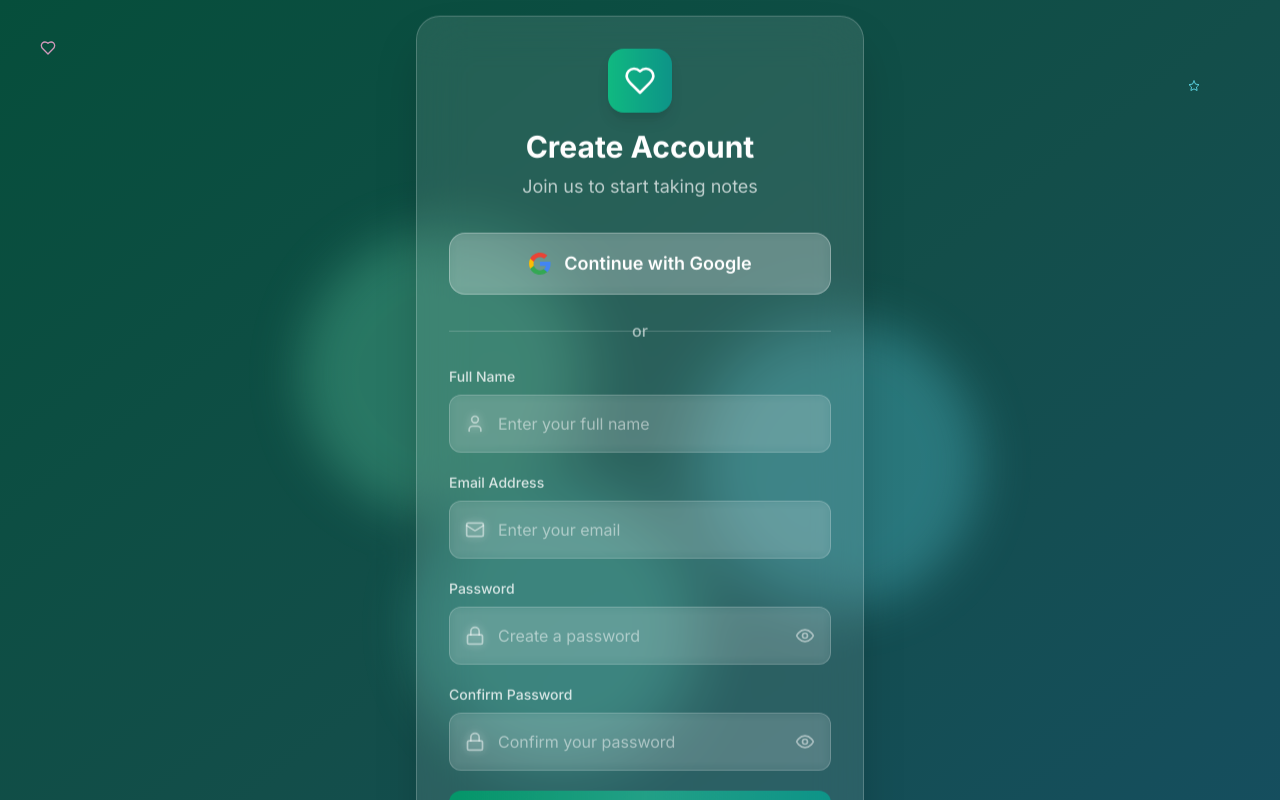
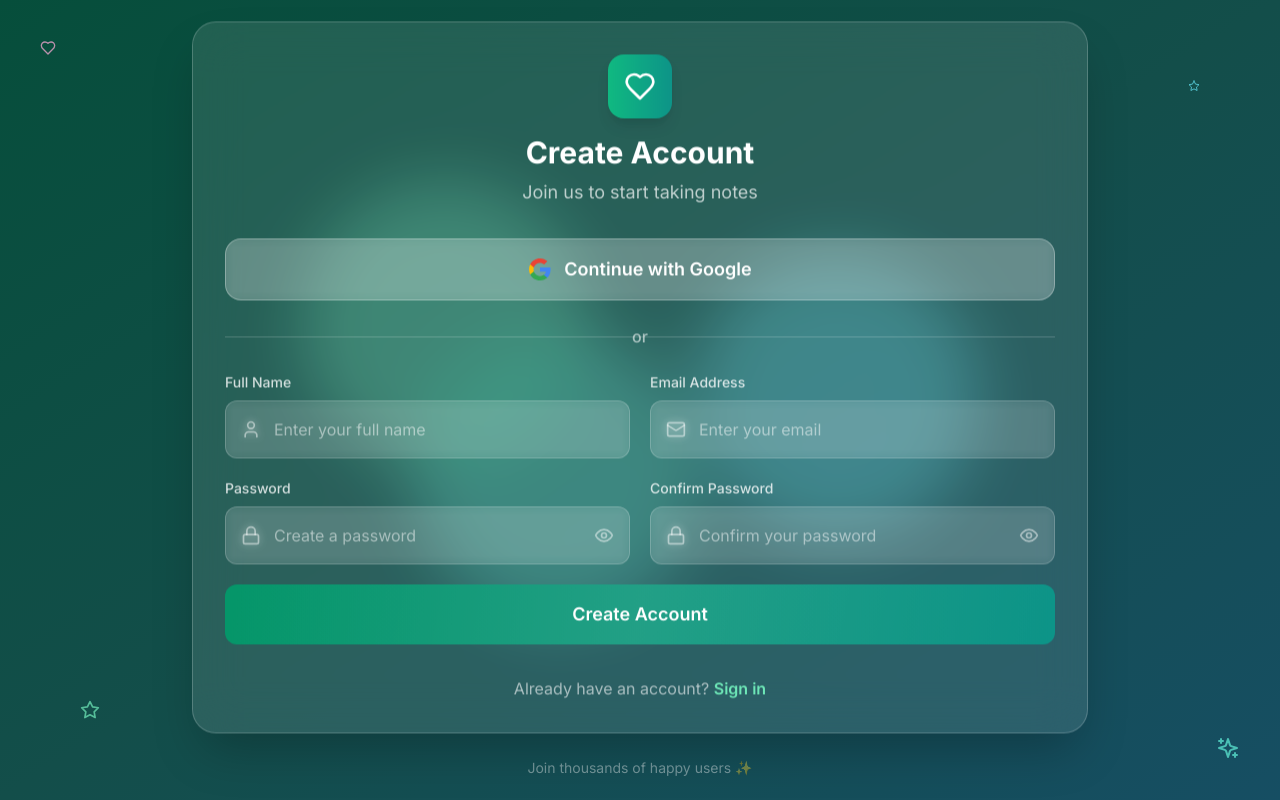
Before and after one commit to Penguinmans32/Batibot-NotesApp, a React (Vite) app in the folder frontend/: page /signup in a window 1280 px wide. Shown: the top 800 px of the page. Built offline with nearby package versions, Linux system fonts and the light colour scheme.

Commit message:
Converted the form to a responsive two-column grid

```diff
--- a/frontend/src/components/Signup.tsx
+++ b/frontend/src/components/Signup.tsx
@@ -78,7 +78,7 @@ const Signup: React.FC = () => {
       </div>
 
       {/* Signup Card */}
-      <div className="relative z-10 w-full max-w-md">
+      <div className="relative z-10 w-full max-w-4xl">
         <div className="bg-white/10 backdrop-blur-xl rounded-3xl p-8 shadow-2xl border border-white/20 animate-float">
           {/* Header */}
           <div className="text-center mb-8">
@@ -122,7 +122,7 @@ const Signup: React.FC = () => {
           </div>
 
           {/* Signup Form */}
-          <form onSubmit={handleSubmit} className="space-y-5">
+          <form onSubmit={handleSubmit} className="grid grid-cols-1 md:grid-cols-2 gap-5">
             {/* Name Field */}
             <div className="space-y-2">
               <label className="text-white/80 font-medium text-sm block">
@@ -211,7 +211,7 @@ const Signup: React.FC = () => {
 
             {/* Error Message */}
             {error && (
-              <div className="bg-red-500/20 border border-red-500/30 rounded-xl p-4 backdrop-blur-sm">
+              <div className="bg-red-500/20 border border-red-500/30 rounded-xl p-4 backdrop-blur-sm md:col-span-2">
                 <p className="text-red-200 text-sm font-medium">{error}</p>
               </div>
             )}
@@ -220,7 +220,7 @@ const Signup: React.FC = () => {
             <button
               type="submit"
               disabled={loading}
-              className="w-full bg-gradient-to-r from-emerald-600 to-teal-600 hover:from-emerald-700 hover:to-teal-700 disabled:from-gray-600 disabled:to-gray-700 rounded-xl py-4 text-white font-semibold text-lg transition-all duration-300 transform hover:scale-[1.02] hover:shadow-xl disabled:cursor-not-allowed disabled:scale-100 relative overflow-hidden group"
+              className="w-full bg-gradient-to-r from-emerald-600 to-teal-600 hover:from-emerald-700 hover:to-teal-700 disabled:from-gray-600 disabled:to-gray-700 rounded-xl py-4 text-white font-semibold text-lg transition-all duration-300 transform hover:scale-[1.02] hover:shadow-xl disabled:cursor-not-allowed disabled:scale-100 relative overflow-hidden group md:col-span-2"
             >
               <div className="absolute inset-0 bg-gradient-to-r from-white/0 via-white/10 to-white/0 -skew-x-12 group-hover:animate-gradient"></div>
               <span className="relative">
```
